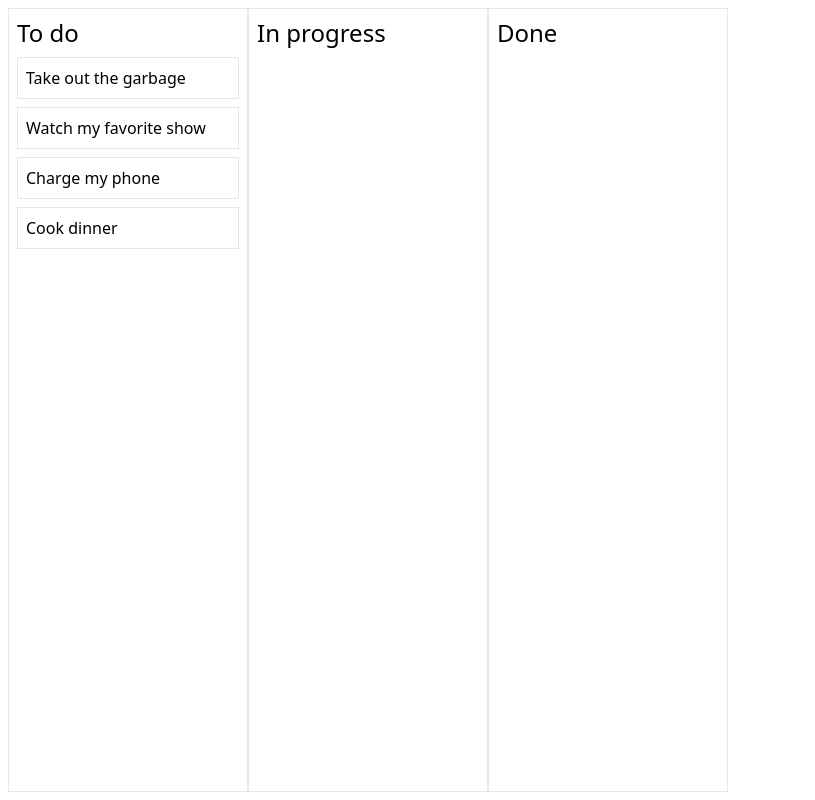
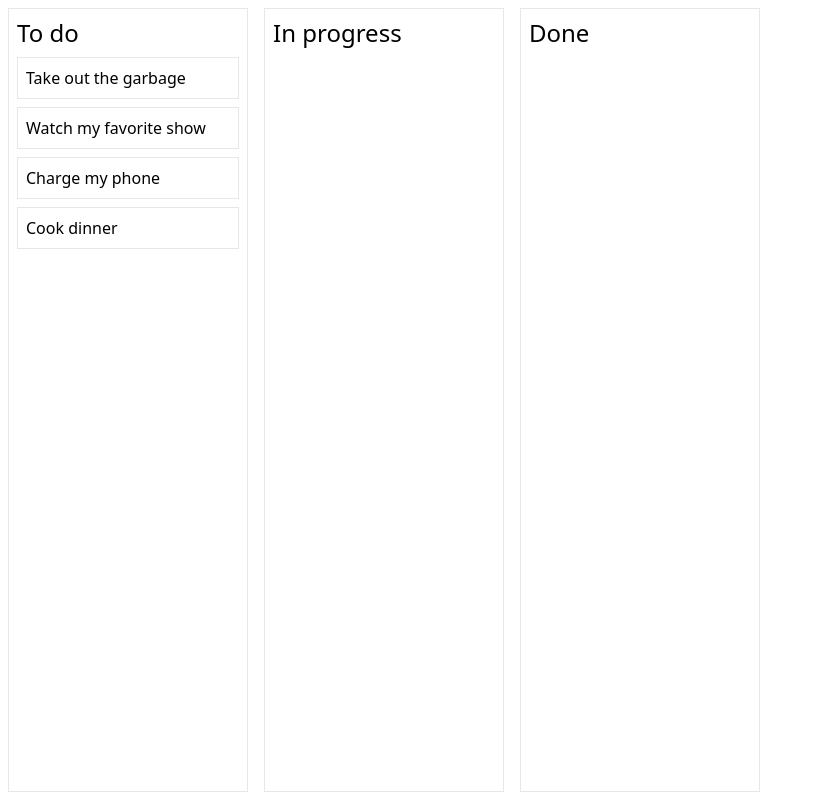
Before and after one commit to kayac-chang/react-kanban-board, a React (Vite) app: page / in a window 1280 px wide. Shown: the whole page, without its empty margins (0-815 px from the left). Built offline with nearby package versions, Linux system fonts and the light colour scheme.

Commit message:
add column reorder

```diff
--- a/src/App.tsx
+++ b/src/App.tsx
@@ -1,5 +1,5 @@
 import { Column, Task } from "./components";
-import { DragDropContext, DropResult } from "react-beautiful-dnd";
+import { DragDropContext, DropResult, Droppable } from "react-beautiful-dnd";
 import { cond, identity, insert, map, move, propEq, remove, T } from "ramda";
 import { useState } from "react";
 
@@ -31,17 +31,27 @@ const initialData = {
 };
 
 function App() {
-  const { columnOrder, tasks } = initialData;
+  const { tasks } = initialData;
 
+  const [columnOrder, setColumnOrder] = useState(initialData.columnOrder);
   const [columns, setColumns] = useState(initialData.columns);
 
   function onDragEnd(result: DropResult) {
-    const { source, destination } = result;
+    const { source, destination, type } = result;
 
     if (!destination) return;
 
-    const column = columns.find(propEq("id", source.droppableId));
-    if (!column) return;
+    if (type === "Column") {
+      setColumnOrder(move(source.index, destination.index));
+
+      return;
+    }
+
+    const target = columns.find(propEq("id", source.droppableId))?.taskIds[
+      source.index
+    ];
+
+    if (!target) return;
 
     setColumns(
       map(
@@ -64,11 +74,7 @@ function App() {
             (col) => col.id === destination.droppableId,
             (col) => ({
               ...col,
-              taskIds: insert(
-                destination.index,
-                column.taskIds[source.index],
-                col.taskIds
-              ),
+              taskIds: insert(destination.index, target, col.taskIds),
             }),
           ],
           [T, identity],
@@ -79,15 +85,22 @@ function App() {
 
   return (
     <DragDropContext onDragEnd={onDragEnd}>
-      <div className="w-full h-full p-2 flex">
+      <Droppable droppableId="root" direction="horizontal" type="Column">
+        {({ innerRef, droppableProps, placeholder }) => (
+          <div
+            className="w-full h-full p-2 flex gap-4"
+            ref={innerRef}
+            {...droppableProps}
+          >
             {columnOrder
               .map((id) => columns.find(propEq("id", id)))
               .map(
-            (column) =>
+                (column, index) =>
                   column && (
                     <Column
                       key={column.id}
                       id={column.id}
+                      index={index}
                       title={column.title}
                       className="w-60"
                     >
@@ -95,12 +108,18 @@ function App() {
                         .map((id) => tasks.find(propEq("id", id)))
                         .map(
                           (task, index) =>
-                        task && <Task key={task.id} index={index} {...task} />
+                            task && (
+                              <Task key={task.id} index={index} {...task} />
+                            )
                         )}
                     </Column>
                   )
               )}
+
+            {placeholder}
           </div>
+        )}
+      </Droppable>
     </DragDropContext>
   );
 }
--- a/src/components/Column.tsx
+++ b/src/components/Column.tsx
@@ -1,19 +1,27 @@
 import clsx from "clsx";
 import { ReactNode } from "react";
-import { Droppable } from "react-beautiful-dnd";
+import { Droppable, Draggable } from "react-beautiful-dnd";
 
 type Props = {
   id: string;
   title: string;
   children: ReactNode;
   className?: string;
+  index: number;
 };
-export function Column({ id, title, children, className }: Props) {
+export function Column({ id, title, index, children, className }: Props) {
   return (
-    <div className={clsx("border p-2 flex flex-col", className)}>
+    <Draggable draggableId={id} index={index}>
+      {({ draggableProps, dragHandleProps, innerRef }) => (
+        <div
+          className={clsx("border p-2 flex flex-col", className)}
+          {...draggableProps}
+          {...dragHandleProps}
+          ref={innerRef}
+        >
           <h3 className="text-2xl">{title}</h3>
 
-      <Droppable droppableId={id}>
+          <Droppable droppableId={id} type="Task">
             {({ innerRef, droppableProps, placeholder }, snapshot) => (
               <div
                 className={clsx(
@@ -30,5 +38,7 @@ export function Column({ id, title, children, className }: Props) {
             )}
           </Droppable>
         </div>
+      )}
+    </Draggable>
   );
 }
```
Lines whose indentation alone changed are shown as unchanged.
